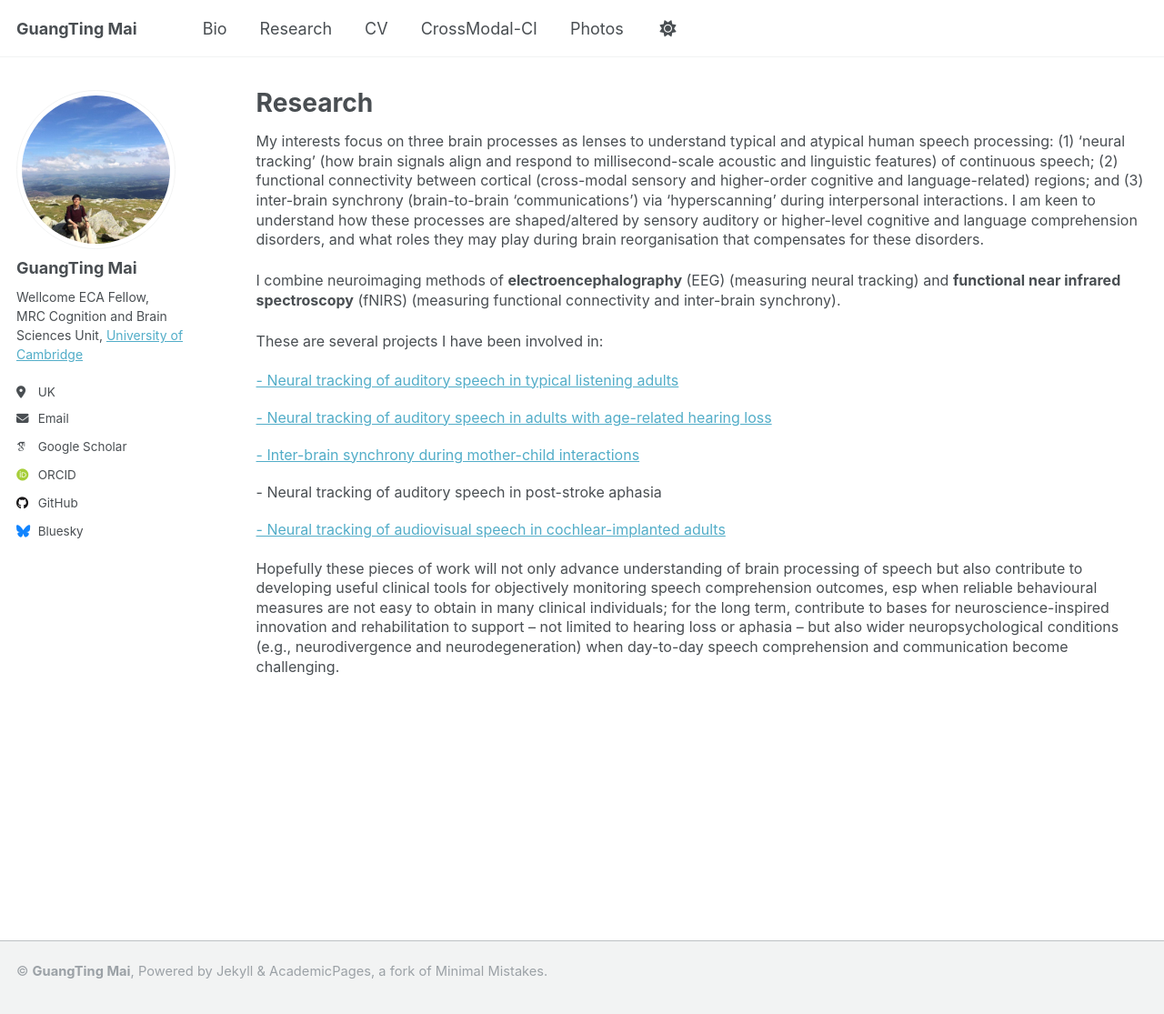
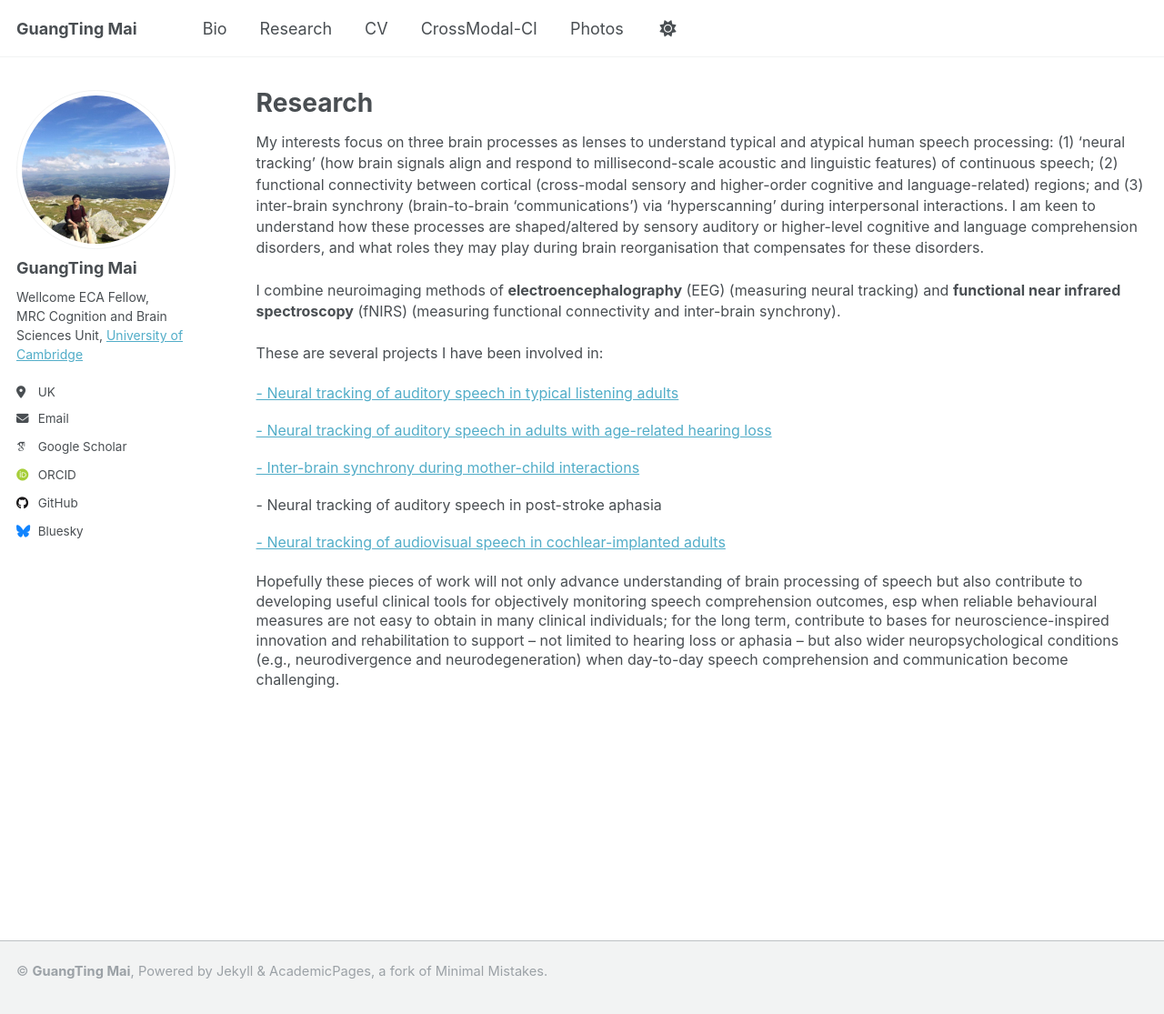
Before and after one commit to guangtingmai/guangtingmai.github.io, a Jekyll site: the page built from _pages/research.html, in a window 1280 px wide and 1121 px high. Shown: the top 1115 px of the window at 91% size. Built offline with Jekyll 4.4.1, drawn with Linux system fonts in a browser that asks for light colours; some web fonts are replaced.

Commit message:
Update research.html

```diff
--- a/_pages/research.html
+++ b/_pages/research.html
@@ -4,22 +4,22 @@ title: "Research"
 permalink: /research/
 author_profile: true
 ---
-<p><span style="font-size: 12pt;line-height: 1.35;display: block;margin-bottom: 0.12vh">My interests focus on three brain processes as lenses to
+<p><span style="font-size: 12pt;line-height: 1.45;display: block;margin-bottom: 0.15vh">My interests focus on three brain processes as lenses to
   understand typical and atypical human speech processing: (1) ‘neural tracking’ (how brain signals align and respond to millisecond-scale acoustic
   and linguistic features) of continuous speech; (2) functional connectivity between cortical (cross-modal sensory and higher-order cognitive and
   language-related) regions; and (3) inter-brain synchrony (brain-to-brain ‘communications’) via ‘hyperscanning’ during interpersonal interactions.
   I am keen to understand how these processes are shaped/altered by sensory auditory or higher-level cognitive and language comprehension disorders,
   and what roles they may play during brain reorganisation that compensates for these disorders.</span></p>
-<p><span style="font-size: 12pt;line-height: 1.35;display: block;margin-bottom: 0.12vh">I combine neuroimaging methods of <strong>electroencephalography</strong>
+<p><span style="font-size: 12pt;line-height: 1.45;display: block;margin-bottom: 0.15vh">I combine neuroimaging methods of <strong>electroencephalography</strong>
   (EEG) (measuring neural tracking) and <strong>functional near infrared spectroscopy</strong> (fNIRS) (measuring functional connectivity and inter-brain synchrony).
 </span></p>
-<p><span style="font-size: 12pt;line-height: 1.35;display: block;margin-bottom: 0.12vh">These are several projects I have been involved in:</span></p>
+<p><span style="font-size: 12pt;line-height: 1.45;display: block;margin-bottom: 0.15vh">These are several projects I have been involved in:</span></p>
 <p><span style="font-size: 12pt;line-height: 1.1;display: block;margin-bottom: 0.05vh">   <a href="https://guangtingmai.github.io/neuraltrack-typical/">-	Neural tracking of auditory speech in typical listening adults</a></span></p>
 <p><span style="font-size: 12pt;line-height: 1.1;display: block;margin-bottom: 0.05vh">   <a href="https://guangtingmai.github.io/neuraltrack-hearingloss/">-	Neural tracking of auditory speech in adults with age-related hearing loss</a></span></p>
 <p><span style="font-size: 12pt;line-height: 1.1;display: block;margin-bottom: 0.05vh">   <a href="https://guangtingmai.github.io/interbrain-sync/">-	Inter-brain synchrony during mother-child interactions</a></span></p>
 <p><span style="font-size: 12pt;line-height: 1.1;display: block;margin-bottom: 0.05vh">   -	Neural tracking of auditory speech in post-stroke aphasia</span></p>
-<p><span style="font-size: 12pt;line-height: 1.1;display: block;margin-bottom: 0.12vh">   <a href="https://guangtingmai.github.io/crossmodal-ci/">-	Neural tracking of audiovisual speech in cochlear-implanted adults</a></span></p>
-<p><span style="font-size: 12pt;line-height: 1.35;display: block;margin-bottom: 0.12vh">Hopefully these pieces of work will not only advance
+<p><span style="font-size: 12pt;line-height: 1.1;display: block;margin-bottom: 0.15vh">   <a href="https://guangtingmai.github.io/crossmodal-ci/">-	Neural tracking of audiovisual speech in cochlear-implanted adults</a></span></p>
+<p><span style="font-size: 12pt;line-height: 1.35;display: block;margin-bottom: 0.15vh">Hopefully these pieces of work will not only advance
   understanding of brain processing of speech but also contribute to developing useful clinical tools for objectively monitoring speech
   comprehension outcomes, esp when reliable behavioural measures are not easy to obtain in many clinical individuals; for the long term, contribute
   to bases for neuroscience-inspired innovation and rehabilitation to support – not limited to hearing loss or aphasia – but also wider
```
